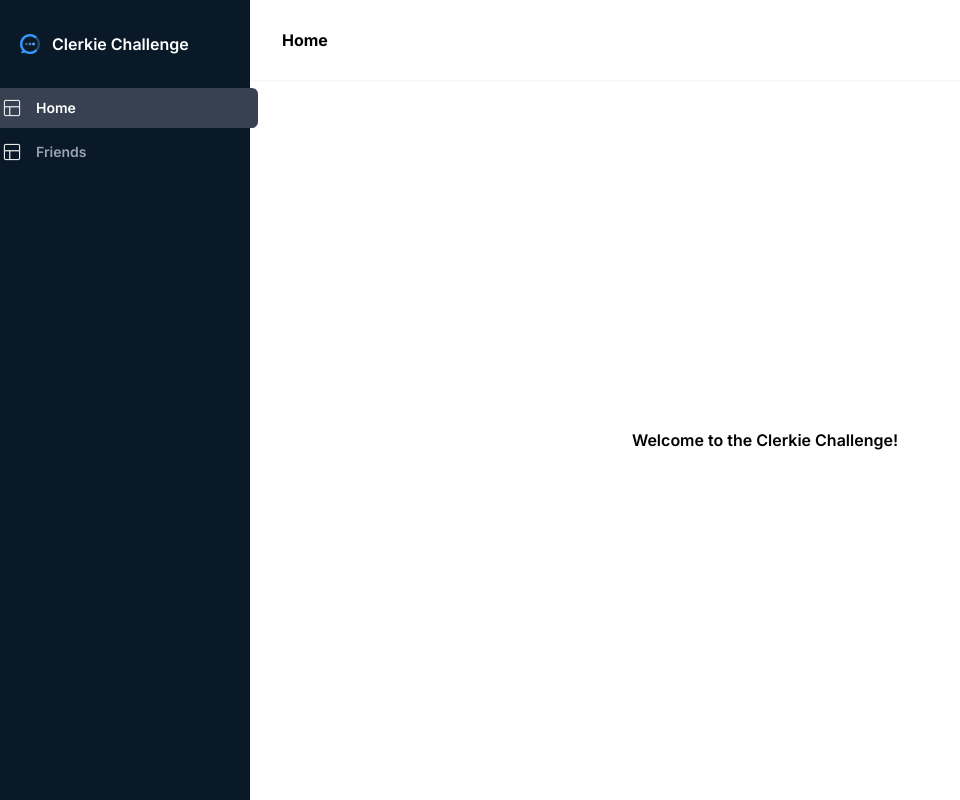
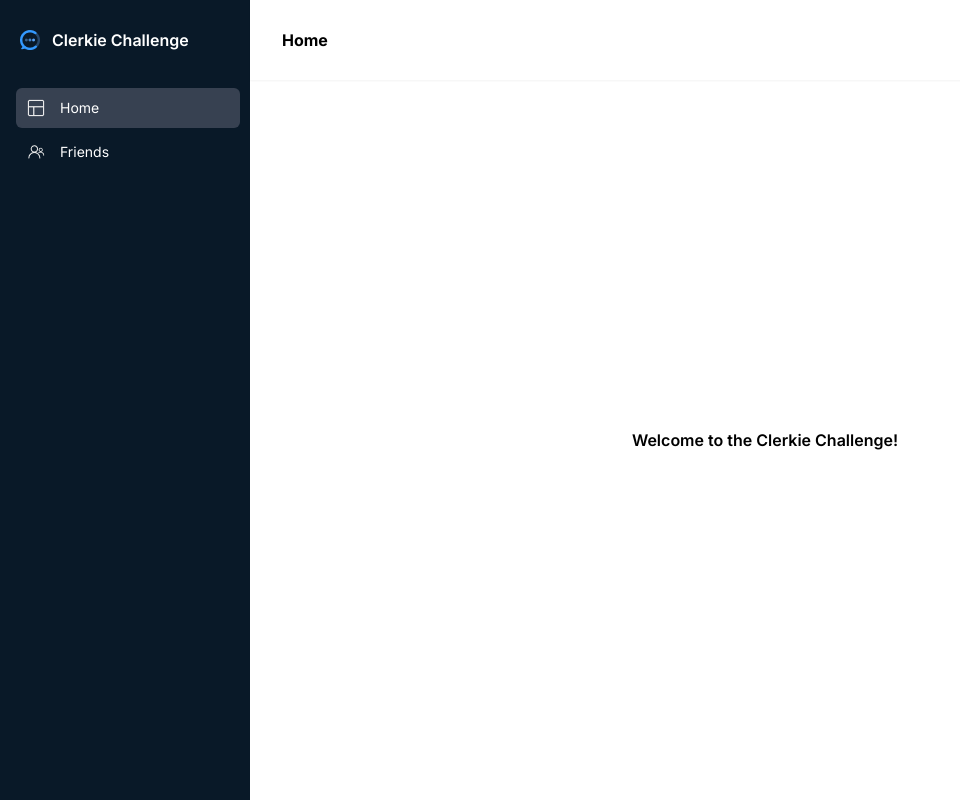
Before and after one commit to kalarisng/clerkie-infinite-scrolling-app, a Next.js app: page / in a window 1280 px wide. Shown: the whole page, without its empty margins (0-960 px from the left). Built offline with nearby package versions, Linux system fonts and the light colour scheme.

Commit message:
Update UI of sidebar

```diff
--- a/app/components/Sidebar.tsx
+++ b/app/components/Sidebar.tsx
@@ -2,6 +2,7 @@
 import Image from "next/image";
 import ClerkieLogo from "@/public/clerkie.png";
 import HomeLogo from "@/public/home.png";
+import FriendsLogo from "@/public/friends.png";
 import { useSelectedLayoutSegment } from "next/navigation";
 import Link from "next/link";
 
@@ -17,18 +18,18 @@ const Sidebar = () => {
     {
       name: "Friends",
       href: "/friends",
-      icon: HomeLogo,
+      icon: FriendsLogo,
       current: `${segment}` === "friends",
     },
   ];
 
   return (
-    <div className="h-screen w-[15.625rem] bg-sidebar-blue text-white sidebar font-semibold sticky top-0">
-      <div className="p-5 flex items-center">
-        <Image src={ClerkieLogo} alt="Logo" style={{ maxWidth: "100%" }} />
+    <div className="h-screen w-[15.625rem] bg-sidebar-blue text-white sidebar sticky top-0">
+      <div className="px-5 pt-4 flex items-center font-semibold">
+        <Image src={ClerkieLogo} alt="Logo" />
         <p className="p-3">Clerkie Challenge</p>
       </div>
-      <nav className="flex flex-1 flex-col">
+      <nav className="flex flex-1 flex-col mt-6">
         <ul role="list" className="flex flex-1 flex-col gap-y-7">
           <li>
             <ul role="list" className="-mx-2 space-y-1">
@@ -38,14 +39,14 @@ const Sidebar = () => {
                     href={option.href}
                     className={`${
                       option.current
-                        ? "bg-gray-700 text-white"
-                        : "text-gray-400 hover:text-white hover:bg-gray-700"
-                    } group flex gap-x-3 rounded-md p-2 text-sm leading-6 font-semibold`}
+                        ? "bg-gray-700 text-white w-56 ml-6"
+                        : "text-white hover:bg-gray-700 w-56 ml-6"
+                    } group flex gap-x-3 rounded-md p-2 text-sm leading-6`}
                   >
                     <Image
                       src={option.icon}
                       alt="Icon"
-                      className="text-gray-300 group-hover:text-white h-6 w-6 shrink-0"
+                      className="h-6 w-6 shrink-0"
                     />
                     {option.name}
                   </Link>
```
Also changed, not shown: public/friends.png (added).
